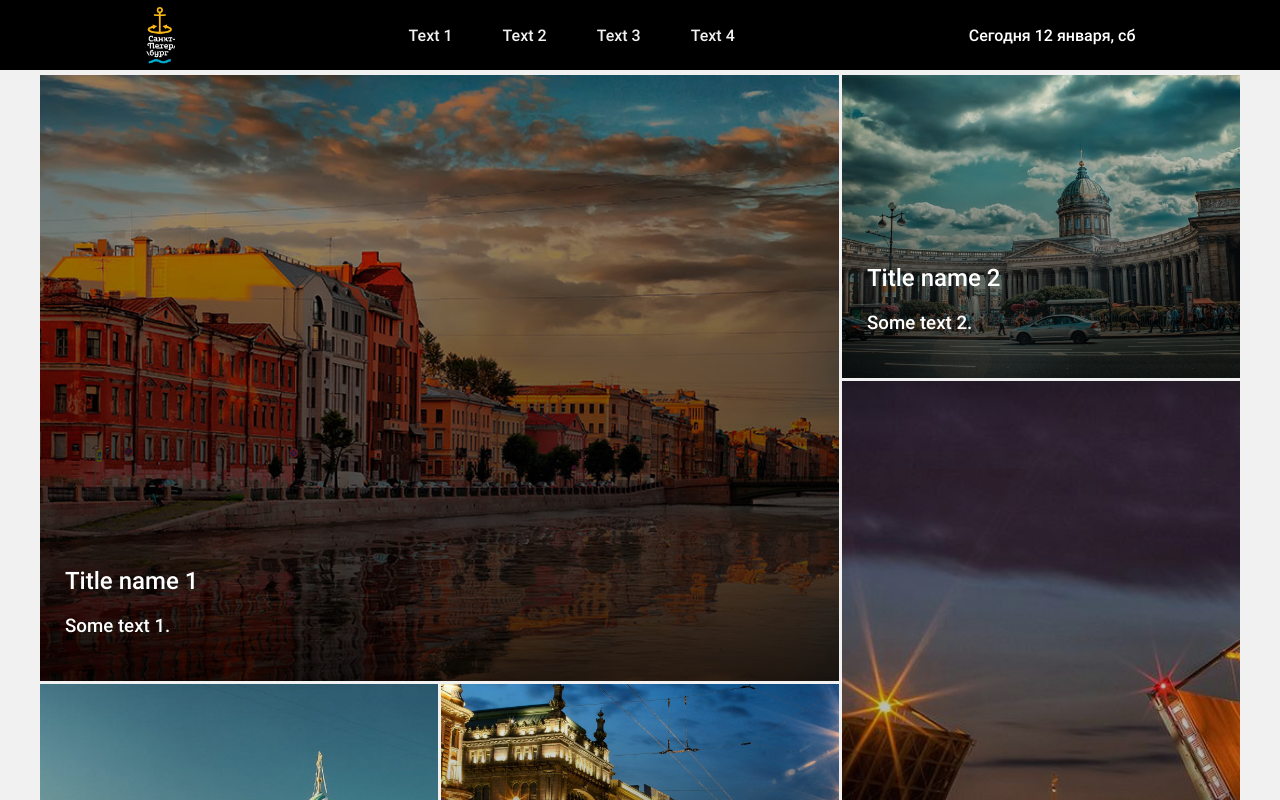
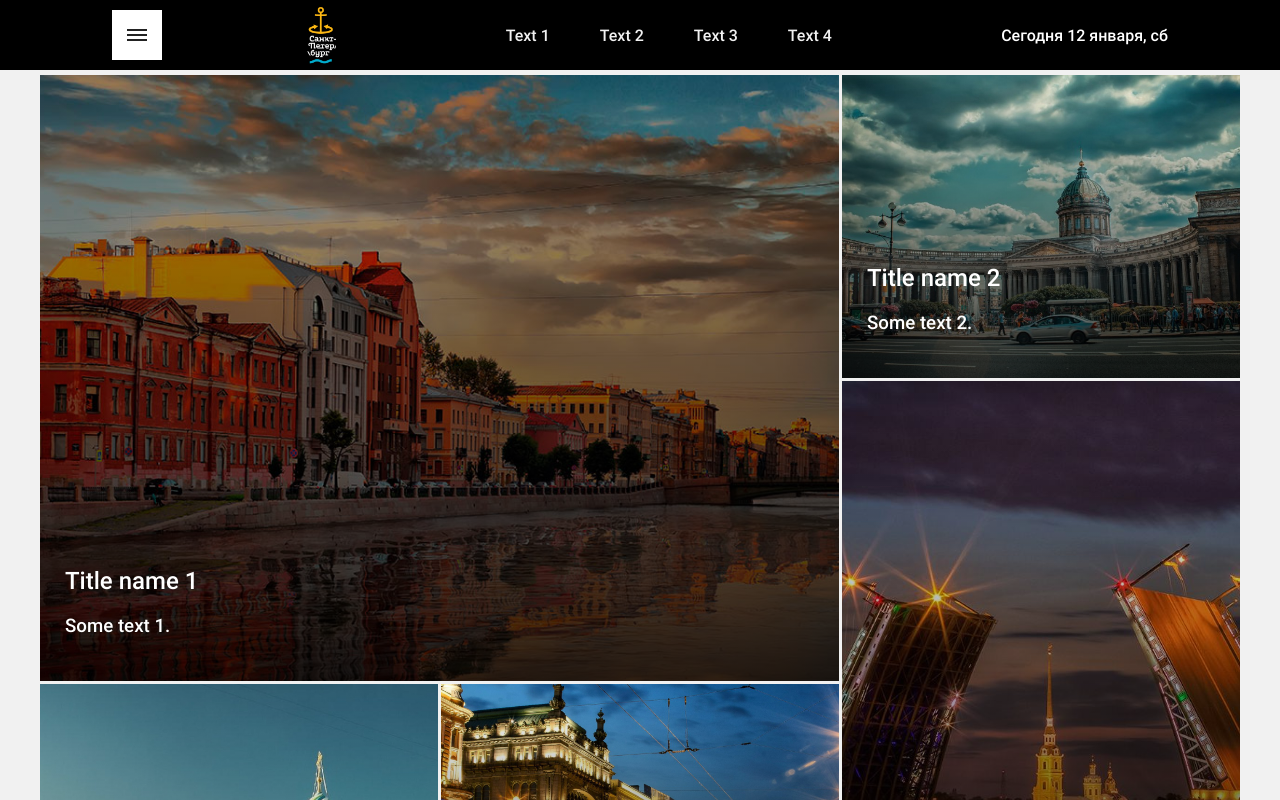
Before and after one commit to bessondi/News-react-app, a React (Create React App) app: page / in a window 1280 px wide. Shown: the top 800 px of the page. Built offline with nearby package versions, Linux system fonts and the light colour scheme.

Commit message:
add menu button with animation

```diff
--- a/src/components/footer/footerFlex.jsx
+++ b/src/components/footer/footerFlex.jsx
@@ -8,7 +8,7 @@ const FooterFlex = () => {
         <div className={footerStyle.footerFlex}>
             <div className={footerStyle.sectionСolumns}>
                 <div className={footerStyle.footerLeft}>
-                    <p>SPb-News by DB</p>
+                    <p>SPb-News by Dmitry Bessonov</p>
                 </div>
                 <div className={footerStyle.footerCenter}>
                     <SocialIcons />
--- a/src/components/header/header.jsx
+++ b/src/components/header/header.jsx
@@ -1,4 +1,6 @@
 import React, { Component } from 'react';
+
+import BurgerBtn from './menuBtn/navMenu';
 
 import headerStyle from './header.module.css';
 import Today from "./date";
@@ -9,6 +11,7 @@ class Header extends Component {
         return (
             <header>
                 <nav>
+                    <BurgerBtn />
                     <div className={headerStyle.headerLeft}></div>
                     <div className={headerStyle.headerCenter}>
                         <ul>
--- /dev/null
+++ b/src/components/header/menuBtn/navMenu.jsx
@@ -0,0 +1,34 @@
+import React, {Component} from 'react';
+
+import navMenuStyle from './navMenu.module.css';
+
+class BurgerBtn extends Component {
+    constructor() {
+        super();
+        this.state = {
+            active: false
+        };
+    }
+
+    toggleClass = () => {
+        let currentState = this.state.active;
+        this.setState({active: !currentState});
+    };
+
+    render() {
+        return (
+            <div>
+                <a href="#" className={this.state.active
+                    ? `${navMenuStyle.menuBtn} ${navMenuStyle.menuBtnActive}`
+                    : `${navMenuStyle.menuBtn}`}
+                   onClick={this.toggleClass}>
+                    <span></span>
+                </a>
+            </div>
+
+
+        )
+    }
+}
+
+export default BurgerBtn;
--- /dev/null
+++ b/src/components/header/menuBtn/navMenu.module.css
@@ -0,0 +1,48 @@
+.menuBtn {
+    display: block;
+    width: 50px;
+    height: 50px;
+    background-color: #fff;
+    /*border-radius: 50%;*/
+    position: relative;
+}
+
+.menuBtn span,
+.menuBtn span::before,
+.menuBtn span::after {
+    position: absolute;
+    top: 50%;
+    margin-top: -1px;
+    left: 50%;
+    margin-left: -10px;
+    width: 20px;
+    height: 2px;
+    background-color: #222;
+}
+
+.menuBtn span::before,
+.menuBtn span::after {
+    content: '';
+    display: block;
+    transition: 0.4s;
+}
+
+.menuBtn span::before {
+    transform: translateY(-5px);
+}
+
+.menuBtn span::after {
+    transform: translateY(5px);
+}
+
+.menuBtnActive span {
+    height: 0;
+}
+
+.menuBtnActive span:before {
+    transform: rotate(45deg);
+}
+
+.menuBtnActive span:after {
+    transform: rotate(-45deg);
+}
--- a/src/components/main/main.module.css
+++ b/src/components/main/main.module.css
@@ -9,7 +9,6 @@ h3 {
 	width: 100%;
 	max-width: 1200px;
 	margin: 5px auto;
-	/* border-color: #fff; */
 }
 
 .home {
@@ -24,7 +23,6 @@ h3 {
 }
 
 /* media query */
-
 /* screen > 640 px */
 @media screen and (min-width: 640px) {
 	.home {
@@ -50,13 +48,6 @@ h3 {
 		grid-column: 2;
 		grid-row: 5 / 7;
 	}
-
-	/* footer */
-	/* .sectionСolumns {
-		flex-direction: column;
-		align-items: center;
-		border: 4px solid red;
-	} */
 }
 
 /* screen > 1024 px */
@@ -81,8 +72,13 @@ h3 {
 		grid-row: 4 / 6;
 	}
 
+	.pictureWrap:nth-child(5) {
+		grid-column: 2 / 4;
+		grid-row: 5;
+	}
+
 	.pictureWrap:nth-child(6) {
 		grid-column: 3;
-		grid-row: 3 / 6;
+		grid-row: 3 / 5;
 	}
 }
```
